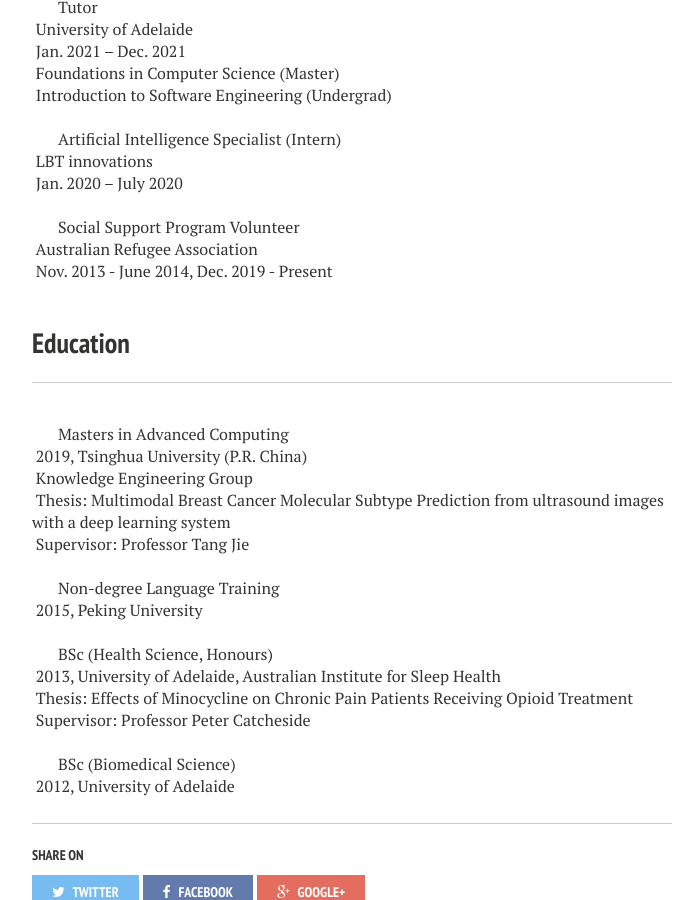
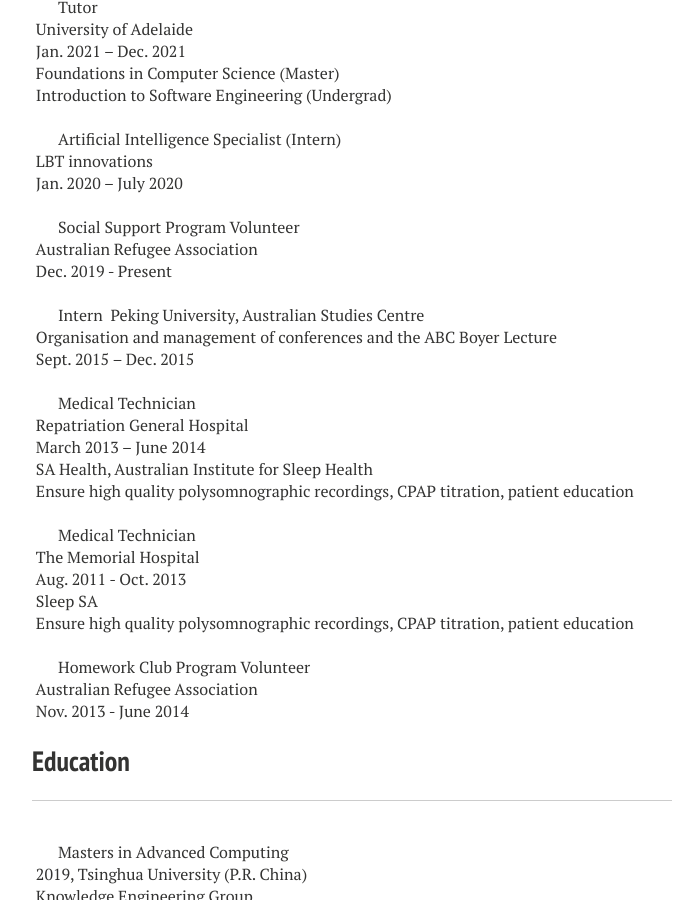
Before and after one commit to MLMogford/MLMogford.github.io, a Jekyll site: the page built from about/index.md, in a window 1280 px wide and 900 px high, scrolled down 1402 px. Shown: the whole window, without its empty margins (288-982 px from the left). Built offline with Jekyll 4.4.1, drawn with Linux system fonts in a browser that asks for light colours; nearby versions of some CDN libraries.

Commit message:
Update index.md

```diff
--- a/about/index.md
+++ b/about/index.md
@@ -68,9 +68,40 @@ Artificial Intelligence Specialist (Intern)
 
 Social Support Program Volunteer
 &nbsp;Australian Refugee Association
-&nbsp;Nov. 2013 - June 2014, Dec. 2019 - Present
+&nbsp;Dec. 2019 - Present
 
 &nbsp;
+
+Intern
+&nbsp;Peking University, Australian Studies Centre
+&nbsp;Organisation and management of conferences and the ABC Boyer Lecture
+&nbsp;Sept. 2015 – Dec. 2015
+
+&nbsp;
+
+
+Medical Technician
+&nbsp;Repatriation General Hospital
+&nbsp;March 2013 – June 2014
+&nbsp;SA Health, Australian Institute for Sleep Health
+&nbsp;Ensure high quality polysomnographic recordings, CPAP titration, patient education
+
+
+
+&nbsp;
+
+Medical Technician
+&nbsp;The Memorial Hospital
+&nbsp;Aug. 2011 - Oct. 2013
+&nbsp;Sleep SA
+&nbsp;Ensure high quality polysomnographic recordings, CPAP titration, patient education
+
+&nbsp;
+
+Homework Club Program Volunteer
+&nbsp;Australian Refugee Association
+&nbsp;Nov. 2013 - June 2014
+
 
 
 ## Education
```
